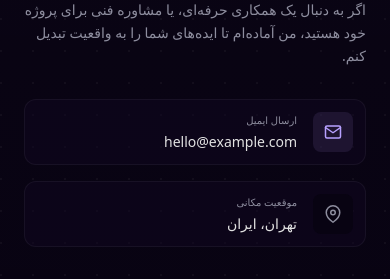
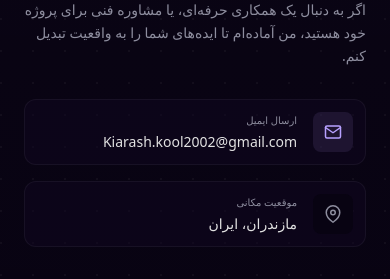
Before and after one commit to lucky-kk-2002/my-portfolio, a Next.js app: page / in a window 390 px wide. Shown: the part 4398-4677 px from the top of the page. Built offline with nearby package versions, Linux system fonts and the light colour scheme.

Commit message:
Update real social media links

```diff
--- a/components/layout/Footer.tsx
+++ b/components/layout/Footer.tsx
@@ -89,10 +89,10 @@ export default function Footer() {
               من محصولاتی می‌سازم که نه تنها کار می‌کنند، بلکه تجربه‌ای بی‌نظیر خلق می‌کنند.
             </p>
             <div className="flex items-center gap-4 mt-2">
-              <a href="https://github.com/YOUR_USERNAME" target="_blank" rel="noreferrer" className="w-10 h-10 border border-white/10 flex items-center justify-center text-silverMuted hover:text-lavender hover:border-lavender transition-all duration-300">
+              <a href="https://github.com/lucky-kk-2002" target="_blank" rel="noreferrer" className="w-10 h-10 border border-white/10 flex items-center justify-center text-silverMuted hover:text-lavender hover:border-lavender transition-all duration-300">
                 <FiGithub size={18} />
               </a>
-              <a href="https://linkedin.com/in/YOUR_USERNAME" target="_blank" rel="noreferrer" className="w-10 h-10 border border-white/10 flex items-center justify-center text-silverMuted hover:text-lavender hover:border-lavender transition-all duration-300">
+              <a href="www.linkedin.com/in/kiarash-koolaiean-ab1780448" target="_blank" rel="noreferrer" className="w-10 h-10 border border-white/10 flex items-center justify-center text-silverMuted hover:text-lavender hover:border-lavender transition-all duration-300">
                 <FiLinkedin size={18} />
               </a>
               <a href="mailto:hello@example.com" className="w-10 h-10 border border-white/10 flex items-center justify-center text-silverMuted hover:text-lavender hover:border-lavender transition-all duration-300">
--- a/components/sections/Contact.tsx
+++ b/components/sections/Contact.tsx
@@ -37,13 +37,13 @@ export default function Contact() {
               </p>
 
               <div className="flex flex-col gap-4 md:gap-6 w-full max-w-md">
-                <a href="mailto:hello@example.com" className="group flex items-center justify-start gap-4 p-3 md:p-4 rounded-xl border border-white/5 bg-surface/50 hover:bg-surface hover:border-lavender/30 transition-all duration-300">
+                <a href="mailto:Kiarash.kool2002@gmail.com" className="group flex items-center justify-start gap-4 p-3 md:p-4 rounded-xl border border-white/5 bg-surface/50 hover:bg-surface hover:border-lavender/30 transition-all duration-300">
                   <div className="w-10 h-10 md:w-12 md:h-12 rounded-lg bg-lavender/10 flex items-center justify-center text-lavender group-hover:scale-110 transition-transform">
                     <FiMail size={18} className="md:w-5 md:h-5" />
                   </div>
                   <div className="text-right">
                     <p className="text-[10px] md:text-xs text-silverMuted mb-1">ارسال ایمیل</p>
-                    <p className="text-silver text-sm md:text-base font-mono">hello@example.com</p>
+                    <p className="text-silver text-sm md:text-base font-mono">Kiarash.kool2002@gmail.com</p>
                   </div>
                 </a>
 
@@ -53,16 +53,16 @@ export default function Contact() {
                   </div>
                   <div className="text-right">
                     <p className="text-[10px] md:text-xs text-silverMuted mb-1">موقعیت مکانی</p>
-                    <p className="text-silver text-sm md:text-base">تهران، ایران</p>
+                    <p className="text-silver text-sm md:text-base">مازندران، ایران</p>
                   </div>
                 </div>
               </div>
 
               <div className="flex gap-3 md:gap-4 mt-8 md:mt-12">
-                <a href="#" className="w-10 h-10 md:w-12 md:h-12 rounded-full border border-white/10 flex items-center justify-center text-silverMuted hover:text-lavender hover:border-lavender/50 hover:bg-lavender/5 transition-all duration-300">
+                <a href="https://github.com/lucky-kk-2002" className="w-10 h-10 md:w-12 md:h-12 rounded-full border border-white/10 flex items-center justify-center text-silverMuted hover:text-lavender hover:border-lavender/50 hover:bg-lavender/5 transition-all duration-300">
                   <FiGithub size={18} className="md:w-5 md:h-5" />
                 </a>
-                <a href="#" className="w-10 h-10 md:w-12 md:h-12 rounded-full border border-white/10 flex items-center justify-center text-silverMuted hover:text-lavender hover:border-lavender/50 hover:bg-lavender/5 transition-all duration-300">
+                <a href="www.linkedin.com/in/kiarash-koolaiean-ab1780448" className="w-10 h-10 md:w-12 md:h-12 rounded-full border border-white/10 flex items-center justify-center text-silverMuted hover:text-lavender hover:border-lavender/50 hover:bg-lavender/5 transition-all duration-300">
                   <FiLinkedin size={18} className="md:w-5 md:h-5" />
                 </a>
                 <a href="#" className="w-10 h-10 md:w-12 md:h-12 rounded-full border border-white/10 flex items-center justify-center text-silverMuted hover:text-lavender hover:border-lavender/50 hover:bg-lavender/5 transition-all duration-300">
--- a/components/ui/CommandMenu.tsx
+++ b/components/ui/CommandMenu.tsx
@@ -86,14 +86,14 @@ export default function CommandMenu() {
             <span className="text-sm font-medium text-silver group-hover:text-white transition-colors">تغییر تم</span>
           </button>
 
-          <a href="https://github.com/YOUR_USERNAME" target="_blank" rel="noreferrer" className="group flex flex-col items-center justify-center gap-3 p-6 rounded-2xl bg-white/5 border border-white/5 hover:bg-lavender/10 hover:border-lavender/30 transition-all duration-300">
+          <a href="https://github.com/lucky-kk-2002" target="_blank" rel="noreferrer" className="group flex flex-col items-center justify-center gap-3 p-6 rounded-2xl bg-white/5 border border-white/5 hover:bg-lavender/10 hover:border-lavender/30 transition-all duration-300">
             <FiGithub size={28} className="text-silverMuted group-hover:text-lavender transition-colors" />
             <span className="text-sm font-medium text-silver group-hover:text-white transition-colors">گیت‌هاب</span>
           </a>
 
         </div>
 
-        <a href="https://linkedin.com/in/YOUR_USERNAME" target="_blank" rel="noreferrer" className="mt-4 flex items-center justify-center gap-3 p-4 rounded-2xl bg-white/5 border border-white/5 hover:bg-lavender/10 hover:border-lavender/30 transition-all duration-300 group">
+        <a href="www.linkedin.com/in/kiarash-koolaiean-ab1780448" target="_blank" rel="noreferrer" className="mt-4 flex items-center justify-center gap-3 p-4 rounded-2xl bg-white/5 border border-white/5 hover:bg-lavender/10 hover:border-lavender/30 transition-all duration-300 group">
           <FiLinkedin size={24} className="text-silverMuted group-hover:text-lavender transition-colors" />
           <span className="text-sm font-medium text-silver group-hover:text-white transition-colors">مشاهده پروفایل لینکدین</span>
         </a>
```
